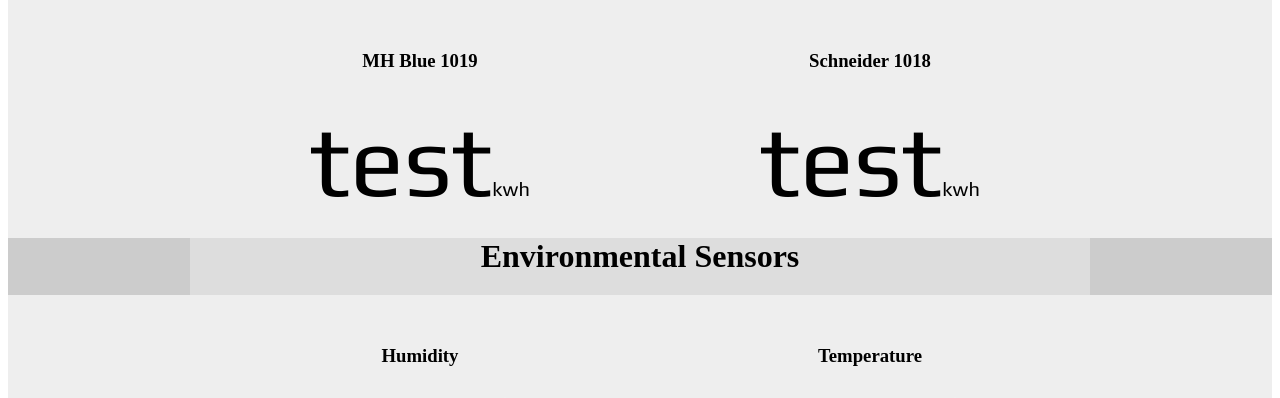
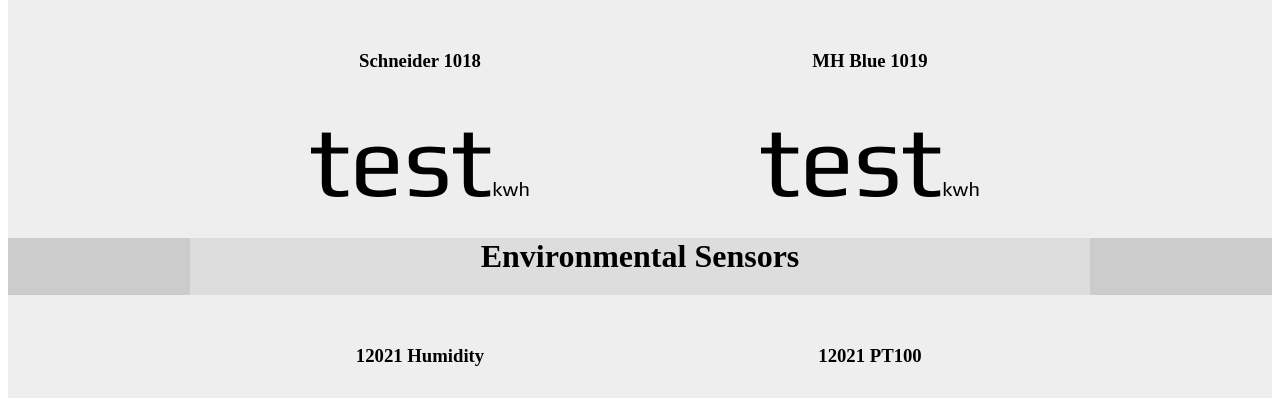
Before and after one commit to alicegugu/sensor_meter, a Django app: page / in a window 1280 px wide. Shown: the part 85-483 px from the top of the page. Run offline with Django 3.2, Linux system fonts and the light colour scheme; some libraries are stand-ins or nearby versions.

Commit message:
BUG: exchange two sensor name, change temperature to PT100

```diff
--- a/sensor_meter/static/js/meter.js
+++ b/sensor_meter/static/js/meter.js
@@ -188,7 +188,7 @@
 	        digits_image.src = '/static/images/digits.png';
 	        //digits_image.onload = imgLoaded;
 	        setInterval( function () {
-				datastreamID  = "Temperature";       // Datastream ID
+				datastreamID  = "PT100";       // Datastream ID
 				var meter2 = document.getElementById('meter2');
 				get_feed(temperature_ctx, datastreamID, meter2);
 
--- a/sensor_meter/template/basic.html
+++ b/sensor_meter/template/basic.html
@@ -28,14 +28,14 @@
 		<div id="content-container3">
 			<div id="colume1">
 				<div align="center">
-					<h3 id="mh_title">MH Blue 1019</h3>
+					<h3 id="mh_title">Schneider 1018</h3>
 					<div ><font id="mh_blue" class="digits" size="200">test</font><font id="kwh">kwh</font></div>
 				</div>
 
 			</div>
 			<div id="colume2">
 				<div align="center">
-					<h3 id="schneider_title">Schneider 1018</h3>
+					<h3 id="schneider_title">MH Blue 1019</h3>
 					<div ><font id="schneider" class="digits" size="200">test</font><font id="kwh">kwh</font></div>
 				</div>
 
@@ -58,14 +58,14 @@
 		<div id="content-container3">
 			<div id="colume1">
 				<div id="sensor_value1" align="center">
-				<h3 id="humidity_title">Humidity</h3>
+				<h3 id="humidity_title">12021 Humidity</h3>
 				<canvas id="meter1" width = "300px" height="300px"></canvas>
 				<canvas id="humidity"  width = "400px" height="210px"></canvas>
 				</div>
 			</div>
 			<div id="colume2">
 				<div id="sensor_value2" align="center">
-					<h3 id="temperature_title">Temperature</h3>
+					<h3 id="temperature_title">12021 PT100</h3>
 					<canvas id="meter2"  width = "300px" height="300px"></canvas>
 					<canvas id="temperature"  width = "400px" height="210px"></canvas>
 				</div>
```
